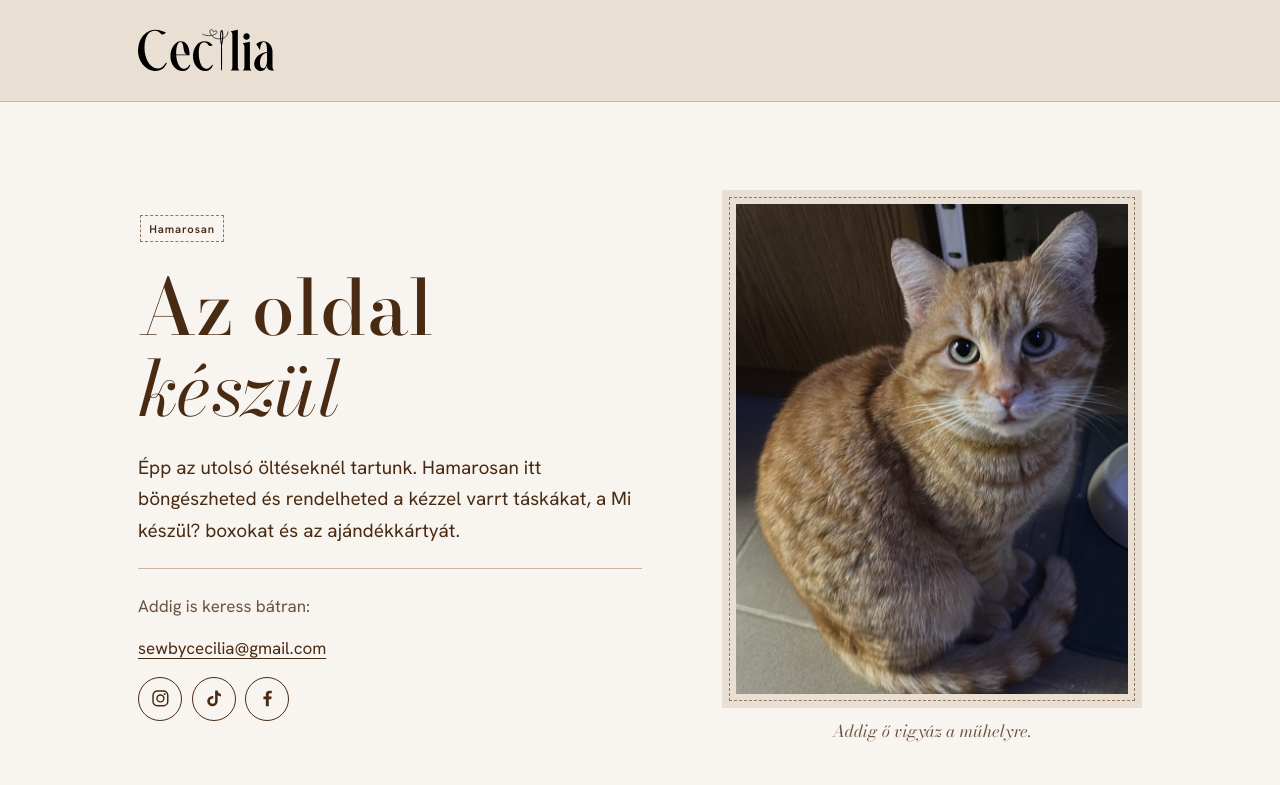
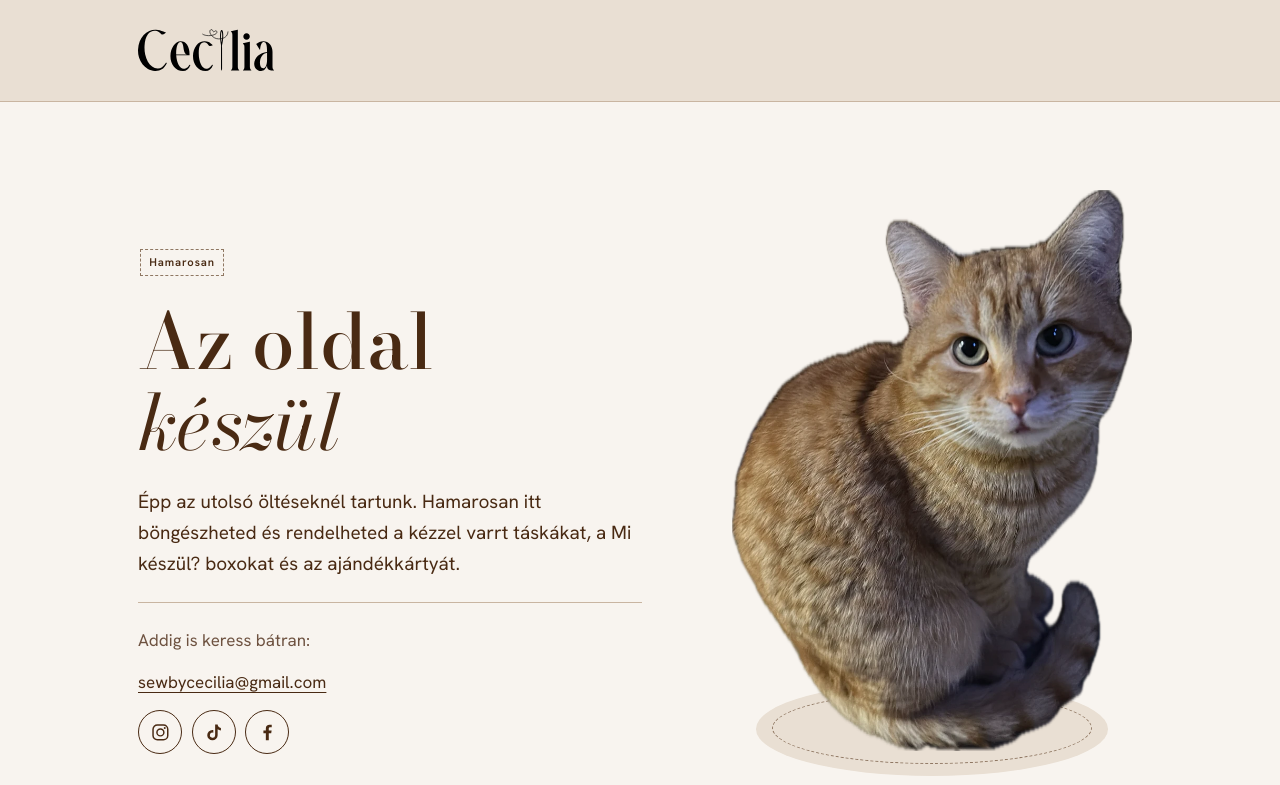
Before and after one commit to Isti16/sewbycecilia, a plain HTML site: page index.html in a window 1280 px wide. Shown: the top 785 px of the page. Drawn offline with Linux system fonts and the light colour scheme.

Commit message:
new cs page

```diff
--- a/index.html
+++ b/index.html
@@ -8,7 +8,10 @@
 <meta property="og:title" content="Cecília táskák · hamarosan">
 <meta property="og:description" content="Készül a weboldal. Addig az Instagramon és e-mailben érsz el.">
 <meta property="og:image" content="https://sewbycecilia.hu/img/tel-2627.jpg">
+<link rel="icon" href="favicon.ico" sizes="32x32">
 <link rel="icon" href="favicon.svg" type="image/svg+xml">
+<link rel="apple-touch-icon" href="apple-touch-icon.png">
+<meta name="theme-color" content="#E9DFD3">
 <link rel="stylesheet" href="fonts/fonts.css">
 <style>
 /* Ideiglenes „készül az oldal” lap. A teljes oldal az elonezet.html-ben van. */
@@ -41,9 +44,10 @@ h1 em { font-weight: 400; }
 .social a:hover { background: var(--dio); color: var(--ivory); }
 .social svg { width: 1.3rem; height: 1.3rem; display: block; }
 figure { margin: 0; display: grid; gap: .75rem; justify-items: center; }
-.frame { position: relative; background: var(--bezs); padding: 14px; width: min(100%, 420px); }
-.frame::after { content: ""; position: absolute; inset: 7px; border: 1px dashed var(--teve); pointer-events: none; }
-.frame img { display: block; width: 100%; height: auto; aspect-ratio: 4 / 5; object-fit: cover; }
+.cat { position: relative; width: min(100%, 400px); padding-bottom: 6%; }
+.cat::before { content: ""; position: absolute; left: 6%; right: 6%; bottom: 0; height: 16%; border-radius: 50%; background: var(--bezs); }
+.cat::after { content: ""; position: absolute; left: 10%; right: 10%; bottom: 2%; height: 12%; border-radius: 50%; border: 1px dashed var(--teve); }
+.cat img { position: relative; z-index: 1; display: block; width: 100%; height: auto; }
 figcaption { font: italic 400 1.05rem/1.4 var(--display); color: var(--halk); text-align: center; }
 footer { font-size: .85rem; color: var(--halk); }
 footer .wrap { padding-block: 1.5rem; border-top: 1px solid var(--vonal); }
@@ -102,7 +106,7 @@ footer .wrap { padding-block: 1.5rem; border-top: 1px solid var(--vonal); }
       </div>
     </div>
     <figure>
-      <div class="frame"><img src="img/macska.jpg" width="800" height="1000" alt="Vörös cirmos macska ül a padlón, és egyenesen a kamerába néz."></div>
+      <div class="cat"><picture><source srcset="img/macska.webp" type="image/webp"><img src="img/macska.png" width="760" height="1065" alt="Vörös cirmos macska ül, és egyenesen a kamerába néz."></picture></div>
       <figcaption>Addig ő vigyáz a műhelyre.</figcaption>
     </figure>
   </div>
```
Also changed, not shown: admin/index.html (+1 -1 lines), elonezet.html (+3 -0 lines), apple-touch-icon.png (added), favicon.ico (added), favicon.svg, img/macska.png (added), img/macska.webp (added).
